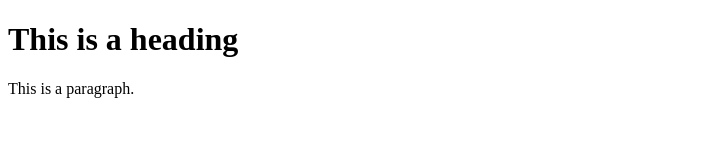
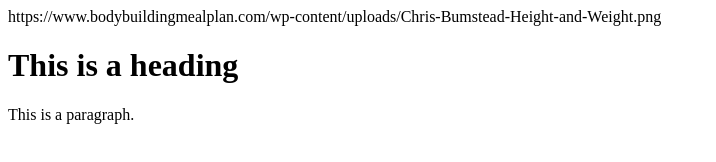
Before and after one commit to OlahMarko1333/Jeko-shop, a plain HTML site: page index.html in a window 1280 px wide. Shown: the whole page, without its empty margins (0-716 px from the left). Drawn offline with Linux system fonts and the light colour scheme.

Commit message:
Update index.html

```diff
--- a/index.html
+++ b/index.html
@@ -2,7 +2,7 @@
 <html>
 <title>HTML Tutorial</title>
 <body>
-
+https://www.bodybuildingmealplan.com/wp-content/uploads/Chris-Bumstead-Height-and-Weight.png
 <h1>This is a heading</h1>
 <p>This is a paragraph.</p>
 
```
